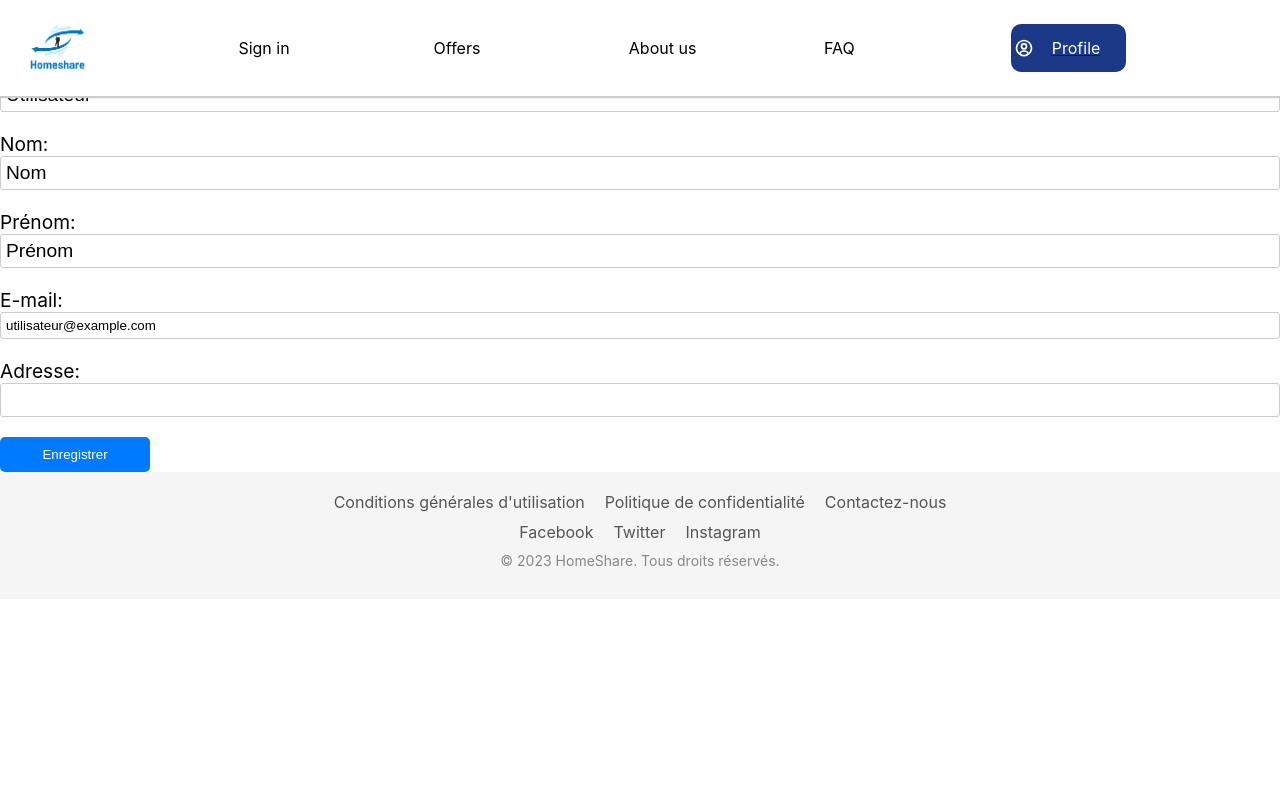
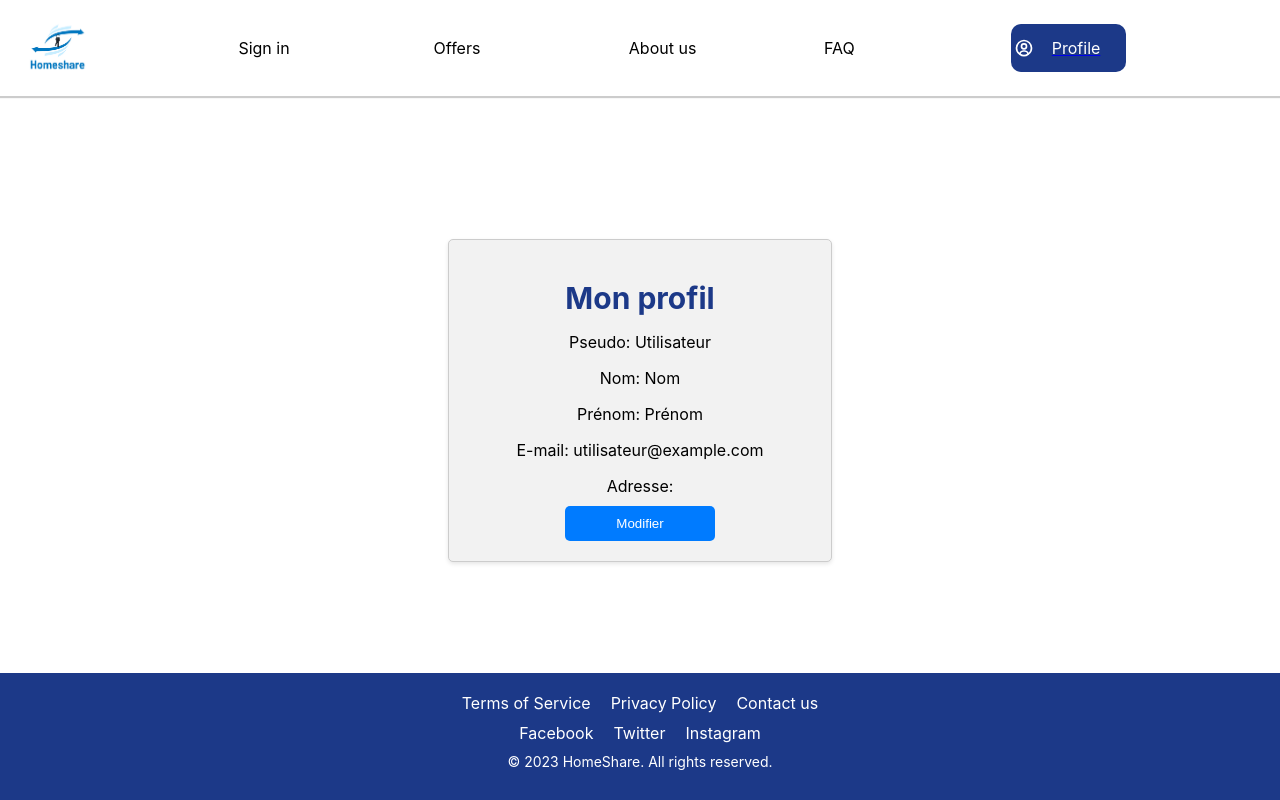
Before and after one commit to Pierro236/home-share, a React (Create React App) app: page /account in a window 1280 px wide. Built offline with nearby package versions, Linux system fonts and the light colour scheme.

Commit message:
updated content

```diff
--- a/src/App.js
+++ b/src/App.js
@@ -16,7 +16,6 @@ function App() {
         <Route path="/login" element={<Login />} />
         <Route path="/signup" element={<Signup />} />
         <Route path="/account" element={<Account />} />
-
       </Routes>
     </div>
   );
--- a/src/components/Footer/Footer.js
+++ b/src/components/Footer/Footer.js
@@ -7,9 +7,9 @@ const Footer = () => {
   return (
     <footer className={styles.footerContainer}>
       <div className={styles.footerLinks}>
-        <a href="/cgu">Conditions générales d'utilisation</a>
-        <a href="/confidentialite">Politique de confidentialité</a>
-        <a href="/contact">Contactez-nous</a>
+        <a href="/cgu">Terms of Service</a>
+        <a href="/confidentialite">Privacy Policy</a>
+        <a href="/contact">Contact us</a>
       </div>
       <div className={styles.footerSocial}>
         <a href="https://www.facebook.com/">Facebook</a>
@@ -17,7 +17,7 @@ const Footer = () => {
         <a href="https://www.instagram.com/">Instagram</a>
       </div>
       <div className={styles.footerInfo}>
-        © {new Date().getFullYear()} HomeShare. Tous droits réservés.
+        © {new Date().getFullYear()} HomeShare. All rights reserved.
       </div>
     </footer>
   );
--- a/src/components/Footer/Footer.module.css
+++ b/src/components/Footer/Footer.module.css
@@ -1,7 +1,10 @@
 .footerContainer {
-    background-color: #f5f5f5;
+    background-color: #1c3988;
     padding: 20px;
     text-align: center;
+    position: fixed;
+    bottom: 0;
+    width: 100%;
   }
 
   .footerLinks,
@@ -13,11 +16,11 @@
   .footerLinks a,
   .footerSocial a {
     margin: 0 10px;
-    color: #555;
+    color: white;
     text-decoration: none;
   }
 
   .footerInfo {
     font-size: 14px;
-    color: #888;
+    color: white;
   }
--- a/src/pages/Account/Account.js
+++ b/src/pages/Account/Account.js
@@ -2,37 +2,21 @@ import React, { useState } from 'react';
 import Navbar from "../../components/Navbar/Navbar";
 import Footer from '../../components/Footer/Footer';
 import styles from "./Account.module.css";
-import './Account.module.css';
 
 const Account = () => {
+  const [isEditing, setIsEditing] = useState(false);
   const [pseudo, setPseudo] = useState('Utilisateur');
   const [nom, setNom] = useState('Nom');
   const [prenom, setPrenom] = useState('Prénom');
   const [email, setEmail] = useState('utilisateur@example.com');
   const [adresse, setAdresse] = useState('');
 
-  const handlePseudoChange = (event) => {
-    setPseudo(event.target.value);
-  };
-
-  const handleNomChange = (event) => {
-    setNom(event.target.value);
-  };
-
-  const handlePrenomChange = (event) => {
-    setPrenom(event.target.value);
-  };
-
-  const handleEmailChange = (event) => {
-    setEmail(event.target.value);
-  };
-
-  const handleAdresseChange = (event) => {
-    setAdresse(event.target.value);
+  const handleEdit = () => {
+    setIsEditing(true);
   };
 
   const handleSave = () => {
-    // Enregistrer les modifications dans la base de données ou effectuer d'autres actions nécessaires
+    setIsEditing(false);
     console.log('Modifications enregistrées');
   };
 
@@ -41,35 +25,52 @@ const Account = () => {
       <section>
         <Navbar />
       </section>
+      <div className={styles.styleContainer}>
+        <div className={styles.textContainer}>
           <h2>Mon profil</h2>
+          {!isEditing && (
+            <div>
+              <p>Pseudo: {pseudo}</p>
+              <p>Nom: {nom}</p>
+              <p>Prénom: {prenom}</p>
+              <p>E-mail: {email}</p>
+              <p>Adresse: {adresse}</p>
+            </div>
+          )}
+          {isEditing && (
             <div className={styles.formContainer}>
               <label>
                 Pseudo:
-          <input type="text" value={pseudo} onChange={handlePseudoChange} />
+                <input type="text" value={pseudo} onChange={(event) => setPseudo(event.target.value)} />
               </label>
               <label>
                 Nom:
-          <input type="text" value={nom} onChange={handleNomChange} />
+                <input type="text" value={nom} onChange={(event) => setNom(event.target.value)} />
               </label>
               <label>
                 Prénom:
-          <input type="text" value={prenom} onChange={handlePrenomChange} />
+                <input type="text" value={prenom} onChange={(event) => setPrenom(event.target.value)} />
               </label>
               <label>
                 E-mail:
-          <input type="email" value={email} onChange={handleEmailChange} />
+                <input type="email" value={email} onChange={(event) => setEmail(event.target.value)} />
               </label>
               <label>
                 Adresse:
-          <input type="text" value={adresse} onChange={handleAdresseChange} />
+                <input type="text" value={adresse} onChange={(event) => setAdresse(event.target.value)} />
               </label>
-        <button onClick={handleSave}>Enregistrer</button>
+              <button className={styles.editButton} onClick={handleSave}>Enregistrer</button>
+            </div>
+          )}
+          {!isEditing && (
+            <button className={styles.editButton} onClick={handleEdit}>Modifier</button>
+          )}
+        </div>
       </div>
       <div>
         <Footer />
       </div>
     </div>
-
   );
 };
 
--- a/src/pages/Account/Account.module.css
+++ b/src/pages/Account/Account.module.css
@@ -1,28 +1,35 @@
-.account-container {
-    max-width: 600px;
-    margin: 0 auto;
-    padding: 20px;
+
+.accountContainer {
+  flex-direction: column;
+  align-items: center;
+  justify-content: center;
+  height: 100vh;
 }
 
-  .form-container {
+.accountContainer h2 {
+  text-align: center;
+}
+
+.accountContainer .formContainer {
   display: flex;
   flex-direction: column;
 }
 
-  label {
+.accountContainer label {
   margin-bottom: 10px;
 }
 
-  input[type='text'],
-  input[type='email'] {
+.accountContainer input[type='text'],
+.accountContainer input[type='email'] {
   padding: 5px;
   border: 1px solid #ccc;
   border-radius: 3px;
   margin-bottom: 10px;
   width: 100%;
+  background-color: #f2f2f2;
 }
 
-  button {
+.accountContainer .editButton {
   background-color: #007bff;
   color: white;
   padding: 10px;
@@ -30,8 +37,34 @@
   border-radius: 5px;
   cursor: pointer;
   width: 150px;
+  margin-top: 10px;
 }
 
-  button:hover {
+.accountContainer .editButton:hover {
   background-color: #0069d9;
 }
+
+.styleContainer{
+  display: flex;
+  align-items: center;
+  justify-content: center;
+  height: 100vh; /* Ajustez la hauteur selon vos besoins */
+}
+
+.textContainer{
+  padding: 20px;
+  border: 1px solid #ccc;
+  border-radius: 5px;
+  box-shadow: 0 2px 4px rgba(0, 0, 0, 0.1);
+  background-color: #f2f2f2;
+  width: 30%;
+  text-align: center;
+}
+.textContainer p{
+  margin-top:1em;
+  font-family: -apple-system, BlinkMacSystemFont, "Segoe UI", "Roboto", "Oxygen", "Ubuntu", "Cantarell", "Fira Sans", "Droid Sans", "Helvetica Neue", sans-serif;
+}
+
+.textContainer h2{
+  font-family: -apple-system, BlinkMacSystemFont, "Segoe UI", "Roboto", "Oxygen", "Ubuntu", "Cantarell", "Fira Sans", "Droid Sans", "Helvetica Neue", sans-serif;
+}
--- a/src/pages/Login/Login.js
+++ b/src/pages/Login/Login.js
@@ -26,22 +26,24 @@ function Login() {
           <img src={logo} alt="Logo" />
         </div>
         <div className={styles.loginFormContainer}>
-          <h1>Connexion</h1>
-          <form onSubmit={handleSubmit}>
+          <div className={styles.container}>
+            <h1>Sign in</h1>
+            <form className={styles.form} onSubmit={handleSubmit}>
             <label>
-              Nom d'utilisateur:
+              Username:
               <input type="text" value={username} onChange={(e) => setUsername(e.target.value)} />
             </label>
             <label>
-              Mot de passe:
+              Password:
               <input type="password" value={password} onChange={(e) => setPassword(e.target.value)} />
             </label>
-            <button type="submit">Se connecter</button>
-          </form>
-          <div className={styles.createAccountLink}>
-            <Link to={"/signup"}>
-              <li>Créer un compte</li>
-            </Link>
+            <button type="submit">Log in</button>
+            </form>
+            <div className={styles.createAccountLink}>
+              <Link to={"/signup"}>
+                <li className={styles.createAccountButton}>Create an account</li>
+              </Link>
+            </div>
           </div>
         </div>
 
--- a/src/pages/Login/Login.module.css
+++ b/src/pages/Login/Login.module.css
@@ -14,6 +14,8 @@
   align-items: center;
   flex-basis: 40%;
   background-color: #f5f5f5;
+  height: 100%;
+  width: 100%;
 }
 
 .loginImage img {
@@ -34,12 +36,20 @@
 h1 {
   font-size: 2rem;
   margin-bottom: 20px;
+  font-family: -apple-system, BlinkMacSystemFont, "Segoe UI", "Roboto", "Oxygen", "Ubuntu", "Cantarell", "Fira Sans", "Droid Sans", "Helvetica Neue", sans-serif;
 }
 
-form {
+.form {
   display: flex;
   flex-direction: column;
   align-items: center;
+  padding: 20px;
+  border: 1px solid #ccc;
+  border-radius: 5px;
+  background-color: #fff;
+  box-shadow: 0 2px 4px rgba(0, 0, 0, 0.2);
+  margin-bottom: 20px;
+  font-family: -apple-system, BlinkMacSystemFont, "Segoe UI", "Roboto", "Oxygen", "Ubuntu", "Cantarell", "Fira Sans", "Droid Sans", "Helvetica Neue", sans-serif;
 }
 
 label {
@@ -82,4 +92,28 @@ button[type="submit"]:hover {
 .createAccountLink a {
   color: #4285f4;
   text-decoration: none;
+
 }
+
+.createAccountButton {
+  display: inline-block;
+  padding: 10px 20px;
+  border: 1px solid #007bff;
+  border-radius: 3px;
+  color: #007bff;
+  cursor: pointer;
+  transition: background-color 0.3s ease;
+}
+
+.createAccountButton:hover {
+  background-color: #007bff;
+  color: #fff;
+}
+
+.container {
+  display: flex;
+  flex-direction: column;
+  align-items: center;
+  justify-content: center;
+  height: 100vh;
+}
--- a/src/pages/Signup/Signup.module.css
+++ b/src/pages/Signup/Signup.module.css
@@ -5,8 +5,8 @@
     flex-direction: column;
     justify-content: center;
     align-items: center;
-    /*height: 100vh;
-    background-color: #f8f8f8;*/
+    height: 100vh;
+    background-color: #f8f8f8;
   }
 
   .signupForm {
@@ -20,7 +20,7 @@
     box-shadow: 0px 2px 4px rgba(0, 0, 0, 0.2);
     width: 500px;
     max-width: 90%;
-    height: 60%;
+    height: 50%;
     margin-top: 0.5%;
   }
 
@@ -34,6 +34,7 @@
     flex-direction: column;
     margin-bottom: 20px;
     font-size: 1.2rem;
+    margin-right: 1em;
   }
 
   .signupForm input[type="text"],
```
Lines whose indentation alone changed are shown as unchanged.
